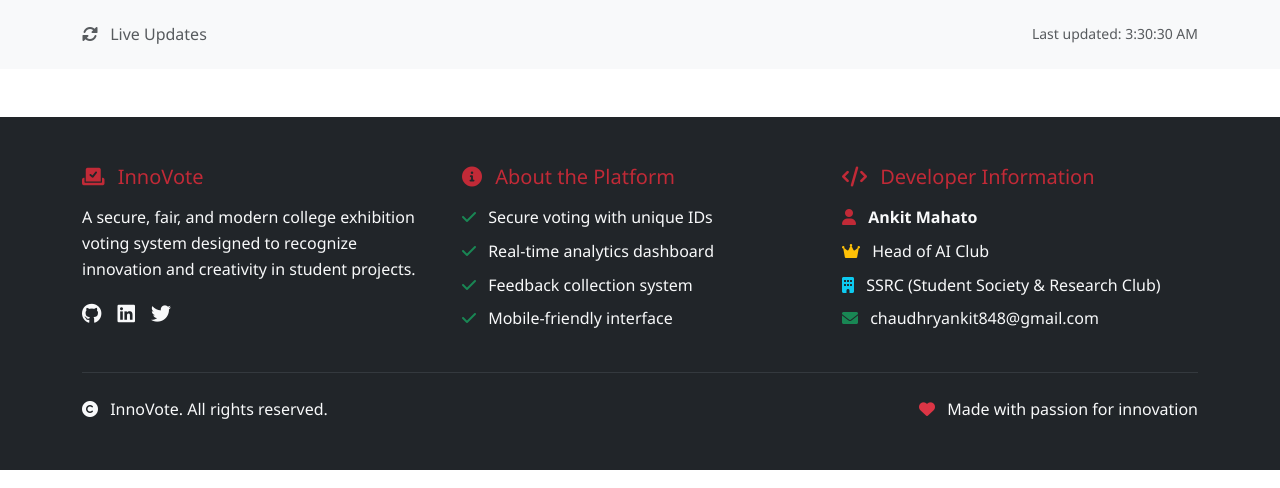
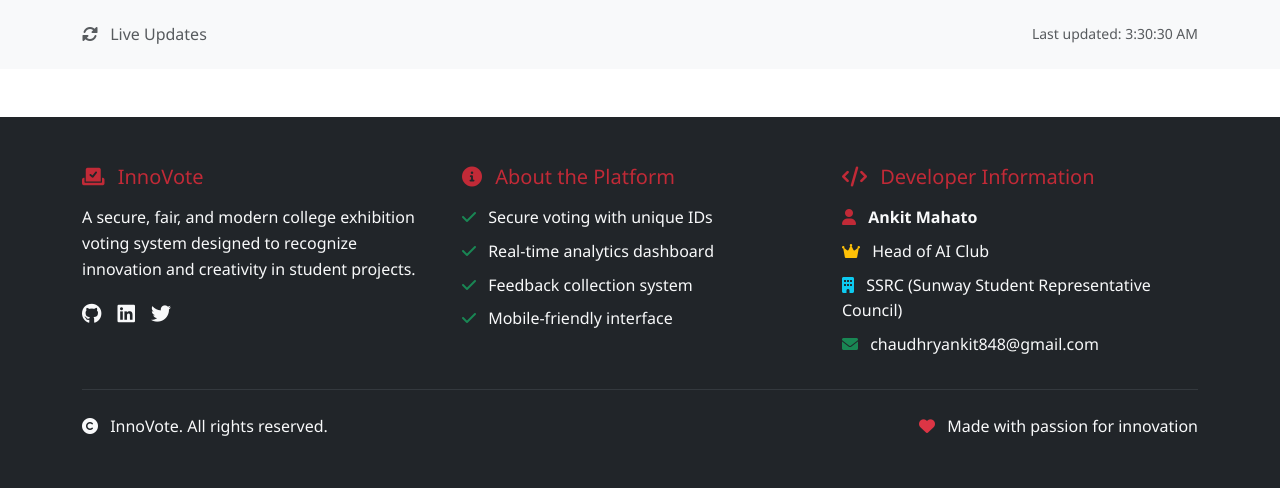
Before and after one commit to mahatoankit/InnoVote, a Django app: page / in a window 1280 px wide. Shown: the part 1144-1632 px from the top of the page. Run offline with Django 5.2, Linux system fonts and the light colour scheme; data comes from the database, SQL or seed files in the repository; data that the repository does not hold is empty.

Commit message:
fixed the foother

```diff
--- a/Innovote/templates/base.html
+++ b/Innovote/templates/base.html
@@ -290,20 +290,17 @@
                 <strong>Ankit Mahato</strong>
               </p>
               <p class="mb-2">
-                <i class="fas fa-crown me-2 text-warning"></i>
-                Head of AI Club
+                <i class="fas fa-crown me-2 text-warning"></i> Head of AI Club
               </p>
               <p class="mb-2">
-                <i class="fas fa-building me-2 text-info"></i>
-                SSRC (Student Society & Research Club)
+                <i class="fas fa-building me-2 text-info"></i> SSRC (Sunway Student Representative Council)
               </p>
               <p class="mb-2">
                 <i class="fas fa-envelope me-2 text-success"></i>
                 <a
                   href="mailto:chaudhryankit848@gmail.com"
                   class="text-light text-decoration-none"
-                >
-                  chaudhryankit848@gmail.com
+                > chaudhryankit848@gmail.com
                 </a>
               </p>
             </div>
```
